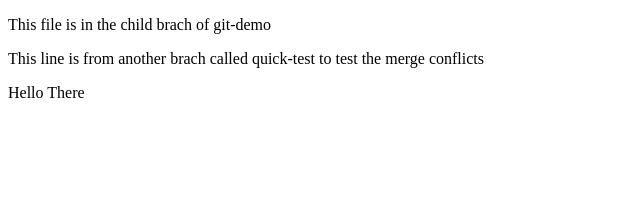
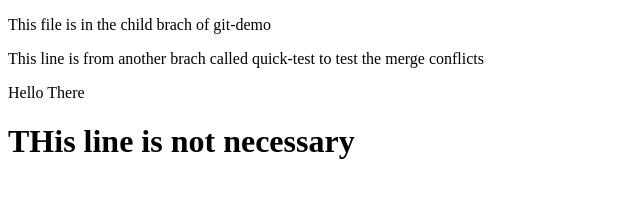
Before and after one commit to vahida00/git-demo, a plain HTML site: page index.html in a window 1280 px wide. Shown: the whole page, without its empty margins (0-640 px from the left). Drawn offline with Linux system fonts and the light colour scheme.

Commit message:
not necessary

```diff
--- a/index.html
+++ b/index.html
@@ -10,5 +10,6 @@
     <p>This file is in the child brach of git-demo</p>
     <p>This line is from another brach called quick-test to test the merge conflicts</p>
     <p>Hello There</p>
+    <h1>THis line is not necessary</h1>
 </body>
 </html>
```
